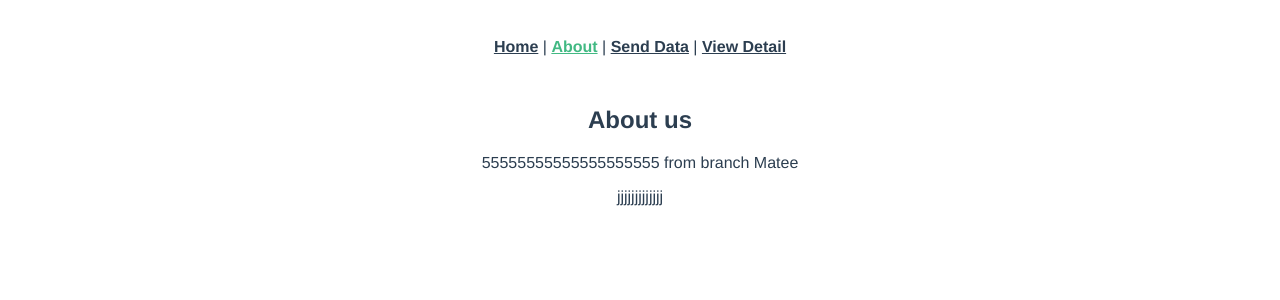
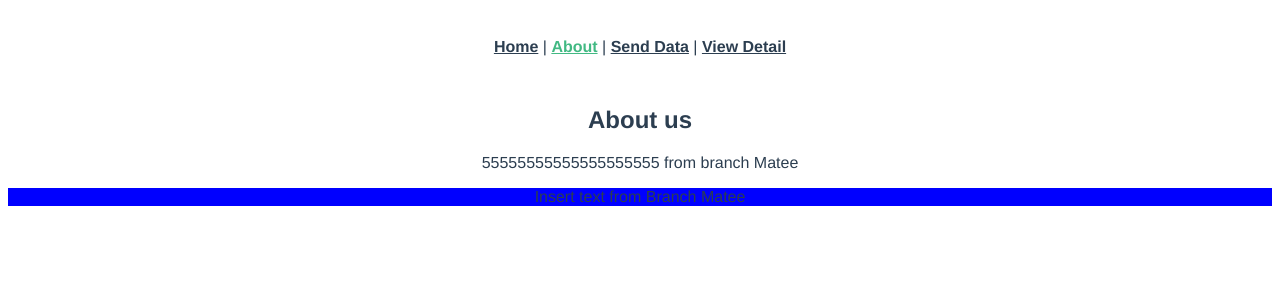
Before and after one commit to maenae191/Vue-Learning, a Vue app: page /about in a window 1280 px wide. Shown: the top 300 px of the page. Built offline with nearby package versions, Linux system fonts and the light colour scheme.

Commit message:
Insert text in about us

```diff
--- a/src/components/AboutUs.vue
+++ b/src/components/AboutUs.vue
@@ -2,7 +2,14 @@
 <section>
     <h1>About us</h1>
     <p>55555555555555555555 from branch Matee</p>
-    jjjjjjjjjjjjj
+
+
+
+
+    <main style="background:blue">
+        Insert text from Branch Matee
+    </main>
+
 
 </section>
 </template>
```
